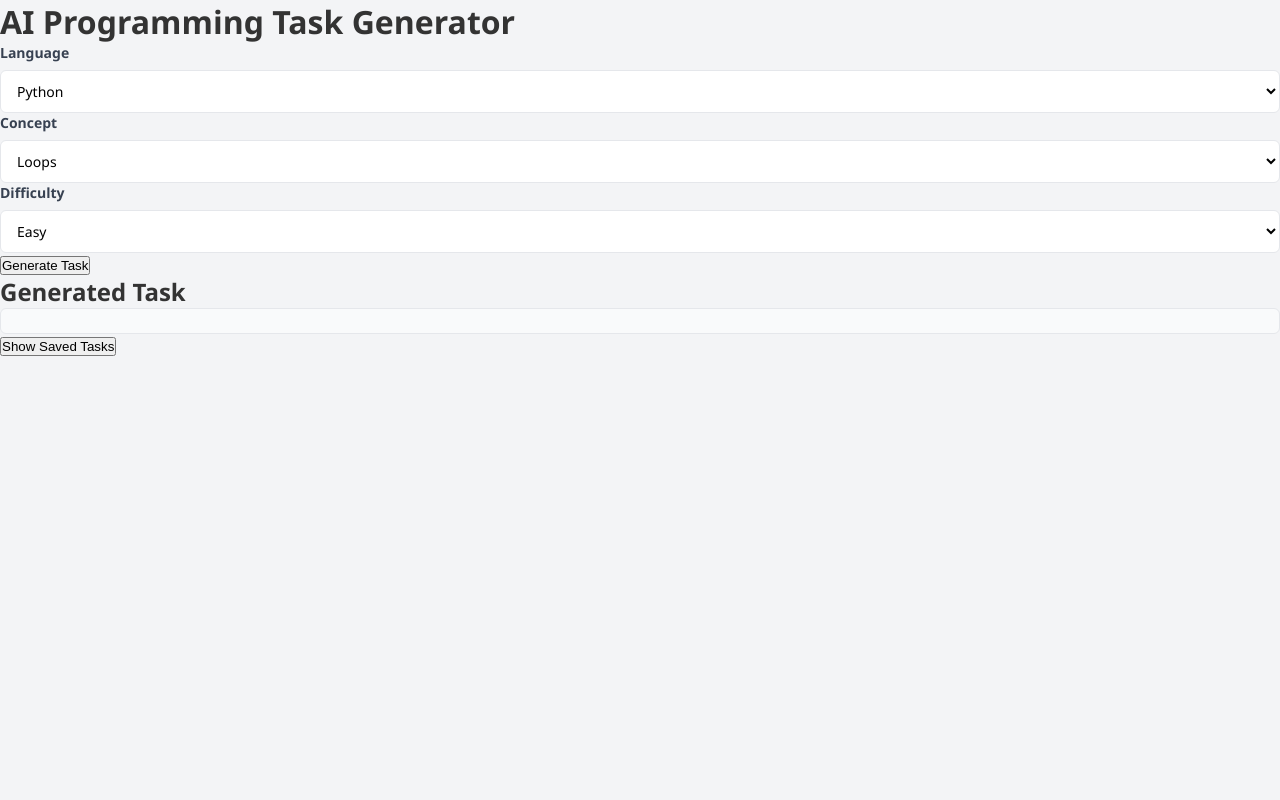
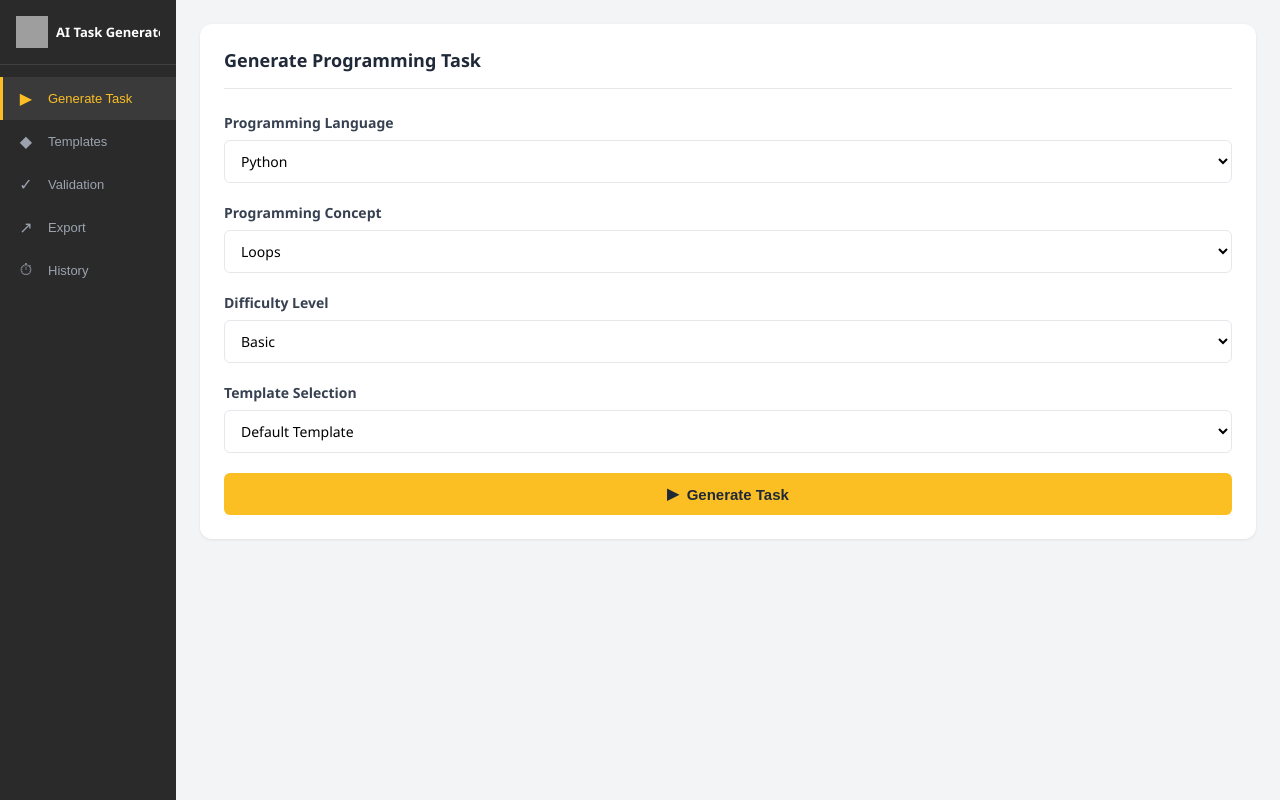
Before and after one commit to eleonora2003/EduCode, a React (Create React App) app in the folder frontend/: page / in a window 1280 px wide. Built offline with nearby package versions, Linux system fonts and the light colour scheme; grey boxes are pictures that could not be loaded.

Commit message:
UI app, template and history + css

```diff
--- a/frontend/src/App.js
+++ b/frontend/src/App.js
@@ -1,89 +1,74 @@
 import { useState } from "react";
-import API from "./api/client";
 import "./styles.css";
 
+import GenerateTask from "./components/GenerateTask";
+import Template from "./components/Template";
+import Validation from "./components/Validation";
+import Export from "./components/Export";
+import History from "./components/History";
+
 export default function App() {
-  const [language, setLanguage] = useState("Python");
-  const [concept, setConcept] = useState("Loops");
-  const [difficulty, setDifficulty] = useState("Easy");
-
+  const [currentPage, setCurrentPage] = useState("generate");
   const [task, setTask] = useState("");
-  const [loading, setLoading] = useState(false);
-  const [tasks, setTasks] = useState([]);
-
-  const loadTasks = async () => {
-    const res = await API.get("/tasks");
-    setTasks(res.data);
-  };
-
-  const generate = async () => {
-    setLoading(true);
-    setTask("");
-
-    try {
-      const res = await API.post("/task", {
-        language,
-        concept,
-        difficulty
-      });
-
-      setTask(res.data.description);
-    } catch (err) {
-      console.error(err);
-      setTask("Error generating task.");
-    }
-
-    setLoading(false);
-  };
 
   return (
-    <div className="container">
-      <h1>AI Programming Task Generator</h1>
+    <div className="app-layout">
+      {/* Sidebar */}
+      <aside className="sidebar">
+        <div className="logo-section">
+          <img src="/logo.svg" alt="logo" className="logo" />
+          <span className="logo-text">AI Task Generator</span>
+        </div>
 
-      <div className="card">
+        <nav className="nav-menu">
+          <button
+            className={`nav-item ${currentPage === "generate" ? "active" : ""}`}
+            onClick={() => setCurrentPage("generate")}
+          >
+            <span className="nav-icon">▶</span>
+            <span>Generate Task</span>
+          </button>
+          <button
+            className={`nav-item ${currentPage === "templates" ? "active" : ""}`}
+            onClick={() => setCurrentPage("templates")}
+          >
+            <span className="nav-icon">◆</span>
+            <span>Templates</span>
+          </button>
+          <button
+            className={`nav-item ${currentPage === "validation" ? "active" : ""}`}
+            onClick={() => setCurrentPage("validation")}
+          >
+            <span className="nav-icon">✓</span>
+            <span>Validation</span>
+          </button>
+          <button
+            className={`nav-item ${currentPage === "export" ? "active" : ""}`}
+            onClick={() => setCurrentPage("export")}
+          >
+            <span className="nav-icon">↗</span>
+            <span>Export</span>
+          </button>
+          <button
+            className={`nav-item ${currentPage === "history" ? "active" : ""}`}
+            onClick={() => setCurrentPage("history")}
+          >
+            <span className="nav-icon">⏱</span>
+            <span>History</span>
+          </button>
+        </nav>
+      </aside>
 
-        <label>Language</label>
-        <select value={language} onChange={(e) => setLanguage(e.target.value)}>
-          <option>Python</option>
-          <option>Java</option>
-        </select>
-
-        <label>Concept</label>
-        <select value={concept} onChange={(e) => setConcept(e.target.value)}>
-          <option>Loops</option>
-          <option>Arrays</option>
-          <option>OOP</option>
-          <option>Functions</option>
-        </select>
-
-        <label>Difficulty</label>
-        <select value={difficulty} onChange={(e) => setDifficulty(e.target.value)}>
-          <option>Easy</option>
-          <option>Medium</option>
-          <option>Hard</option>
-        </select>
-
-        <button onClick={generate} disabled={loading}>
-          {loading ? "Generating..." : "Generate Task"}
-        </button>
-      </div>
-
-      <div className="result">
-        <h2>Generated Task</h2>
-        <pre>{task}</pre>
-      </div>
-
-      <button onClick={loadTasks}>
-        Show Saved Tasks
-      </button>
-
-      <ul>
-        {tasks.map((t) => (
-          <li key={t.task_id}>
-            {t.title}
-          </li>
-        ))}
-      </ul>
+      {/* Main Content */}
+      <main className="main-content">
+        {currentPage === "generate" && (
+          <GenerateTask task={task} setTask={setTask} />
+        )}
+        {currentPage === "templates" && <Template />}
+        {currentPage === "validation" && <Validation />}
+        {currentPage === "export" && <Export />}
+        {currentPage === "history" && <History />}
+      </main>
     </div>
   );
 }
--- /dev/null
+++ b/frontend/src/components/History.js
@@ -0,0 +1,10 @@
+export default function History() {
+  return (
+    <div className="page-content">
+      <div className="placeholder-card">
+        <h2>History</h2>
+        <p>Task history will appear here</p>
+      </div>
+    </div>
+  );
+}
--- /dev/null
+++ b/frontend/src/components/Template.js
@@ -0,0 +1,79 @@
+export default function Template() {
+  return (
+    <div className="page-content">
+      <div className="page-header">
+        <div>
+          <h2>Template Editor</h2>
+          <p>Create and customize task templates</p>
+        </div>
+        <button className="btn-primary">💾 Save Template</button>
+      </div>
+
+      <div className="form-card">
+        <div className="form-group">
+          <label>Template Name</label>
+          <input
+            type="text"
+            placeholder="e.g. Advanced Algorithm Challenge"
+          />
+        </div>
+
+        <div className="form-group">
+          <label>Programming Language</label>
+          <select>
+            <option>Python</option>
+            <option>Java</option>
+            <option>JavaScript</option>
+          </select>
+        </div>
+
+        <div className="form-group">
+          <label>Learning Goals</label>
+          <textarea placeholder="Define the learning objectives for this template..."></textarea>
+          <div className="tags">
+            <span className="tag">Understanding loops</span>
+            <span className="tag">Algorithm optimization</span>
+            <span className="tag-add">+ Add goal</span>
+          </div>
+        </div>
+
+        <div className="form-group">
+          <label>Restrictions</label>
+          <textarea placeholder="Specify any constraints or limitations..."></textarea>
+          <div className="tags">
+            <span className="tag">No built-in functions</span>
+            <span className="tag">O(n) time complexity</span>
+            <span className="tag-add">+ Add restriction</span>
+          </div>
+        </div>
+
+        <div className="form-group">
+          <label>Code Structure Template</label>
+          <pre>def solution(input_data):
+    """
+    TODO: Implement your solution here
+    """
+    pass</pre>
+        </div>
+      </div>
+
+      <div className="templates-list">
+        <h3>Existing Templates</h3>
+        <div className="template-item">
+          <div>
+            <h4>Default Template</h4>
+            <p>Python • 24 tasks generated</p>
+          </div>
+          <button className="btn-edit">Edit</button>
+        </div>
+        <div className="template-item">
+          <div>
+            <h4>Algorithm Challenge</h4>
+            <p>Python • 18 tasks generated</p>
+          </div>
+          <button className="btn-edit">Edit</button>
+        </div>
+      </div>
+    </div>
+  );
+}
--- a/frontend/src/styles.css
+++ b/frontend/src/styles.css
@@ -8,6 +8,111 @@ body {
   font-family: 'Segoe UI', Tahoma, Geneva, Verdana, sans-serif;
   background: #f3f4f6;
   color: #333;
+}
+.app-layout {
+  display: flex;
+  min-height: 100vh;
+}
+.sidebar {
+  width: 176px;
+  background: #2a2a2a;
+  color: white;
+  padding: 0;
+  display: flex;
+  flex-direction: column;
+  box-shadow: 2px 0 4px rgba(0, 0, 0, 0.1);
+}
+
+.logo-section {
+  display: flex;
+  align-items: center;
+  gap: 8px;
+  padding: 16px;
+  border-bottom: 1px solid #404040;
+}
+
+.logo {
+  width: 32px;
+  height: 32px;
+  flex-shrink: 0;
+}
+
+.logo-text {
+  font-size: 13px;
+  font-weight: 600;
+  white-space: nowrap;
+  overflow: hidden;
+}
+
+.nav-menu {
+  display: flex;
+  flex-direction: column;
+  gap: 0;
+  flex: 1;
+  padding: 12px 0;
+}
+
+.nav-item {
+  display: flex;
+  align-items: center;
+  gap: 12px;
+  padding: 12px 16px;
+  background: none;
+  border: none;
+  color: #9ca3af;
+  cursor: pointer;
+  transition: all 0.2s ease;
+  font-size: 13px;
+  text-align: left;
+  font-weight: 500;
+}
+
+.nav-item:hover {
+  background: #3a3a3a;
+  color: #f3f4f6;
+}
+
+.nav-item.active {
+  background: #3a3a3a;
+  color: #fbbf24;
+  border-left: 3px solid #fbbf24;
+  padding-left: 13px;
+}
+
+.nav-icon {
+  font-size: 16px;
+  width: 20px;
+  text-align: center;
+  flex-shrink: 0;
+}
+.main-content {
+  flex: 1;
+  overflow-y: auto;
+  background: #f3f4f6;
+  padding: 24px;
+}
+
+.page-content {
+  max-width: 1200px;
+  margin: 0 auto;
+}
+
+.page-header {
+  display: flex;
+  justify-content: space-between;
+  align-items: flex-start;
+  margin-bottom: 24px;
+}
+
+.page-header h2 {
+  font-size: 28px;
+  color: #1f2937;
+  margin-bottom: 4px;
+}
+
+.page-header p {
+  font-size: 14px;
+  color: #6b7280;
 }
 .form-card {
   background: white;
@@ -71,10 +176,6 @@ textarea {
   resize: vertical;
   min-height: 100px;
 }
-
-/* ==========================================================================
-   SHARED - Buttons (Used by all components)
-   ========================================================================== */
 .btn-primary {
   width: 100%;
   padding: 12px 16px;
@@ -235,6 +336,71 @@ pre {
   line-height: 1.5;
   font-family: 'Courier New', monospace;
 }
+
+.tags {
+  display: flex;
+  flex-wrap: wrap;
+  gap: 8px;
+  margin-top: 12px;
+}
+
+.tag {
+  display: inline-block;
+  background: #fef3c7;
+  color: #92400e;
+  padding: 4px 10px;
+  border-radius: 12px;
+  font-size: 12px;
+  font-weight: 500;
+}
+
+.tag-add {
+  display: inline-block;
+  background: none;
+  color: #fbbf24;
+  border: 1px dashed #fbbf24;
+  padding: 4px 10px;
+  border-radius: 12px;
+  font-size: 12px;
+  font-weight: 500;
+  cursor: pointer;
+}
+
+.templates-list {
+  background: white;
+  padding: 24px;
+  border-radius: 12px;
+  box-shadow: 0 1px 3px rgba(0, 0, 0, 0.08);
+}
+
+.templates-list h3 {
+  font-size: 16px;
+  color: #1f2937;
+  margin-bottom: 16px;
+}
+
+.template-item {
+  display: flex;
+  justify-content: space-between;
+  align-items: center;
+  padding: 16px;
+  border-bottom: 1px solid #e5e7eb;
+}
+
+.template-item:last-child {
+  border-bottom: none;
+}
+
+.template-item h4 {
+  font-size: 15px;
+  color: #1f2937;
+  margin-bottom: 4px;
+}
+
+.template-item p {
+  font-size: 13px;
+  color: #6b7280;
+}
 .stats-grid {
   display: grid;
   grid-template-columns: repeat(auto-fit, minmax(200px, 1fr));
@@ -263,9 +429,6 @@ pre {
   color: #1f2937;
 }
 
-/* ==========================================================================
-   SHARED - Table (Used by History, Validation, Export)
-   ========================================================================== */
 .table-card {
   background: white;
   padding: 24px;
@@ -308,6 +471,7 @@ pre {
 .tasks-table tbody tr:hover {
   background: #f9fafb;
 }
+
 .badge {
   display: inline-block;
   padding: 4px 10px;
@@ -386,3 +550,277 @@ pre {
   color: #6b7280;
   font-size: 15px;
 }
+
+::-webkit-scrollbar {
+  width: 8px;
+  height: 8px;
+}
+
+::-webkit-scrollbar-track {
+  background: transparent;
+}
+
+::-webkit-scrollbar-thumb {
+  background: #d1d5db;
+  border-radius: 4px;
+}
+
+::-webkit-scrollbar-thumb:hover {
+  background: #9ca3af;
+}
+
+.form-subtitle {
+  color: #6b7280;
+  font-size: 14px;
+  margin-bottom: 24px;
+  line-height: 1.5;
+}
+
+.form-row {
+  display: grid;
+  grid-template-columns: 1fr 1fr;
+  gap: 20px;
+}
+
+.btn-large {
+  padding: 14px 24px;
+  font-size: 16px;
+  margin-top: 8px;
+}
+
+.result-header {
+  margin-bottom: 20px;
+  padding-bottom: 16px;
+  border-bottom: 1px solid #e5e7eb;
+}
+
+.result-header h3 {
+  font-size: 20px;
+  color: #1f2937;
+  margin-top: 12px;
+  margin-bottom: 0;
+  padding-bottom: 0;
+  border: none;
+}
+
+.result-meta {
+  display: flex;
+  gap: 12px;
+  flex-wrap: wrap;
+}
+
+.language-badge,
+.difficulty-badge,
+.concept-badge {
+  display: inline-block;
+  padding: 4px 12px;
+  border-radius: 16px;
+  font-size: 12px;
+  font-weight: 600;
+}
+
+.language-badge {
+  background: #dbeafe;
+  color: #1e40af;
+}
+
+.difficulty-badge {
+  color: white;
+}
+
+.concept-badge {
+  background: #fef3c7;
+  color: #92400e;
+}
+
+.description-tab,
+.solution-tab,
+.tests-tab {
+  min-height: 200px;
+}
+
+.task-description {
+  line-height: 1.7;
+  color: #374151;
+  font-size: 15px;
+}
+
+.example-pre {
+  background: #f3f4f6;
+  padding: 16px;
+  border-radius: 8px;
+  border-left: 4px solid #fbbf24;
+  white-space: pre-wrap;
+  margin: 12px 0;
+}
+
+.task-info {
+  display: flex;
+  gap: 24px;
+  margin-top: 20px;
+  padding-top: 16px;
+  border-top: 1px solid #e5e7eb;
+}
+
+.info-item {
+  display: flex;
+  align-items: center;
+  gap: 8px;
+}
+
+.info-label {
+  font-weight: 600;
+  color: #6b7280;
+  font-size: 13px;
+}
+
+.info-value {
+  color: #374151;
+  font-size: 14px;
+}
+
+.code-header {
+  display: flex;
+  justify-content: space-between;
+  align-items: center;
+  margin-bottom: 12px;
+  padding: 8px 12px;
+  background: #1f2937;
+  border-radius: 6px 6px 0 0;
+}
+
+.code-language {
+  color: #10b981;
+  font-size: 13px;
+  font-weight: 600;
+}
+
+.btn-copy {
+  background: #374151;
+  color: #9ca3af;
+  border: none;
+  padding: 6px 12px;
+  border-radius: 4px;
+  font-size: 12px;
+  cursor: pointer;
+  transition: all 0.2s ease;
+}
+
+.btn-copy:hover {
+  background: #4b5563;
+  color: #f3f4f6;
+}
+
+.code-block {
+  background: #1f2937;
+  color: #e5e7eb;
+  padding: 20px;
+  border-radius: 0 0 6px 6px;
+  border: none;
+  overflow-x: auto;
+  font-size: 14px;
+  line-height: 1.6;
+  white-space: pre;
+  margin: 0;
+}
+
+.code-block code {
+  font-family: 'Consolas', 'Monaco', 'Courier New', monospace;
+}
+
+.no-content {
+  text-align: center;
+  padding: 40px;
+  color: #6b7280;
+}
+
+.result-actions {
+  display: flex;
+  gap: 12px;
+  margin-top: 24px;
+  padding-top: 20px;
+  border-top: 1px solid #e5e7eb;
+  flex-wrap: wrap;
+}
+
+.loading-overlay {
+  position: fixed;
+  top: 0;
+  left: 176px;
+  right: 0;
+  bottom: 0;
+  background: rgba(243, 244, 246, 0.9);
+  display: flex;
+  align-items: center;
+  justify-content: center;
+  z-index: 100;
+}
+
+.loading-spinner {
+  text-align: center;
+  padding: 40px;
+}
+
+.spinner {
+  width: 48px;
+  height: 48px;
+  border: 4px solid #e5e7eb;
+  border-top-color: #fbbf24;
+  border-radius: 50%;
+  animation: spin 1s linear infinite;
+  margin: 0 auto 16px;
+}
+
+@keyframes spin {
+  to {
+    transform: rotate(360deg);
+  }
+}
+
+.loading-spinner p {
+  color: #374151;
+  font-size: 16px;
+  font-weight: 500;
+}
+
+.loading-hint {
+  color: #6b7280 !important;
+  font-size: 13px !important;
+  margin-top: 8px;
+}
+
+@media (max-width: 768px) {
+  .sidebar {
+    width: 60px;
+  }
+
+  .logo-text {
+    display: none;
+  }
+
+  .nav-item span:not(.nav-icon) {
+    display: none;
+  }
+
+  .nav-item {
+    justify-content: center;
+    padding: 12px;
+  }
+
+  .main-content {
+    padding: 16px;
+  }
+
+  .stats-grid {
+    grid-template-columns: 1fr 1fr;
+  }
+
+  .tasks-table {
+    font-size: 12px;
+  }
+
+  .tasks-table th,
+  .tasks-table td {
+    padding: 8px;
+  }
+}
```
